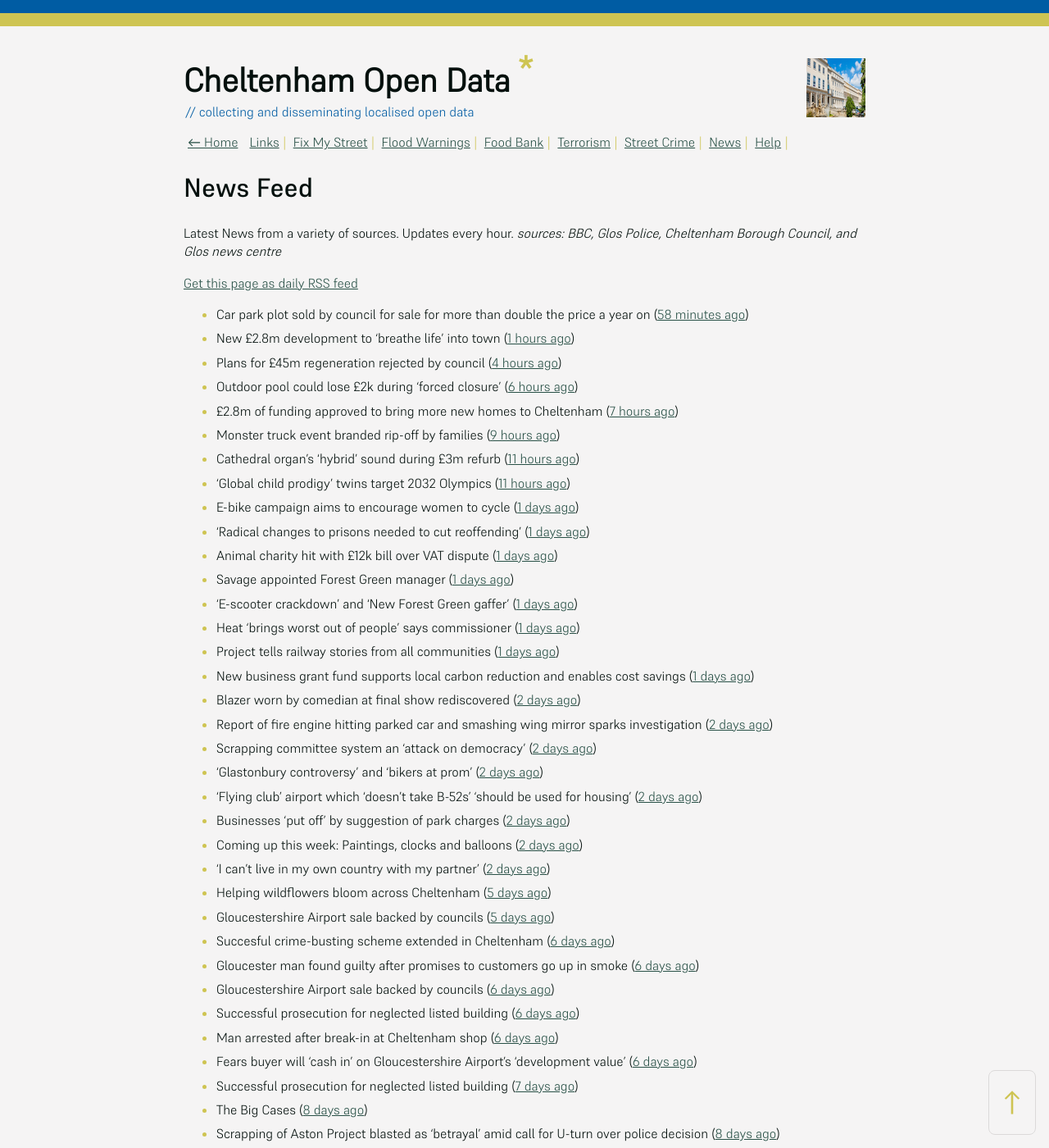
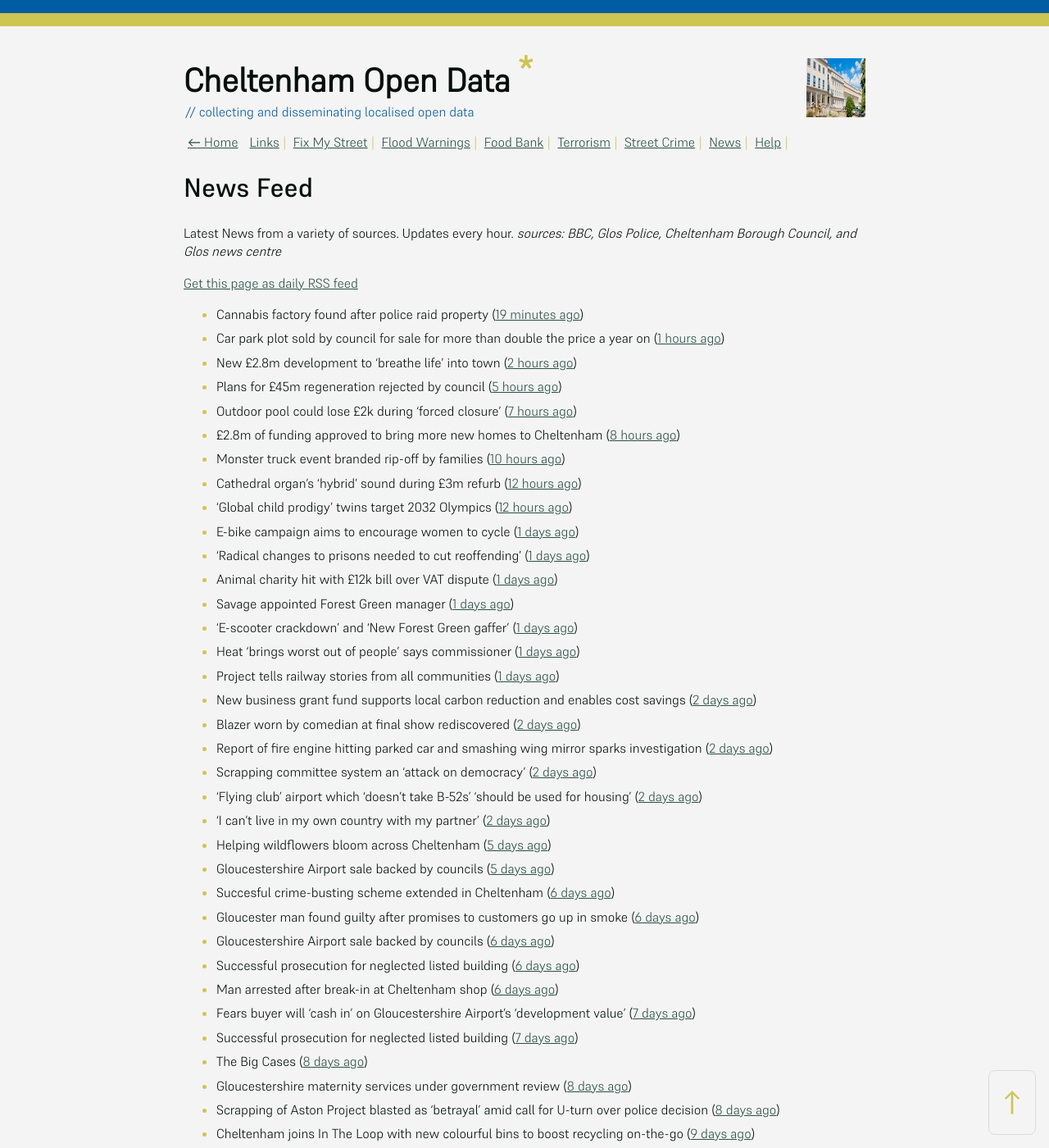
Before and after one commit to mat-0/cheltenham-open-data, a Jekyll site: the page built from _pages/news.md, in a window 1280 px wide and 1400 px high. Shown: the whole window at 82% size. Built offline with Jekyll 4.4.1, drawn with Linux system fonts in a browser that asks for light colours; some of the changed text lies outside the part shown.

Commit message:
Updated 2025-07-02 17:57:57

```diff
--- a/_pages/news.md
+++ b/_pages/news.md
@@ -12,14 +12,15 @@ _sources: BBC, Glos Police, Cheltenham Borough Council, and Glos news centre_
 [Get this page as daily RSS feed](/daily.rss)
 
 <!-- news_marker starts -->
-- Car park plot sold by council for sale for more than double the price a year on ([58 minutes ago](https://gloucesternewscentre.co.uk/car-park-plot-sold-by-council-for-sale-for-more-than-double-the-price-a-year-on/))
-- New £2.8m development to 'breathe life' into town ([1 hours ago](https://www.bbc.com/news/articles/cvg8n8djp0no))
-- Plans for £45m regeneration rejected by council ([4 hours ago](https://www.bbc.com/news/articles/ckg3jn2207ro))
-- Outdoor pool could lose £2k during 'forced closure' ([6 hours ago](https://www.bbc.com/news/articles/cvg885vxldgo))
-- £2.8m of funding approved to bring more new homes to Cheltenham ([7 hours ago](https://www.cheltenham.gov.uk/news/article/3027/28m_of_funding_approved_to_bring_more_new_homes_to_cheltenham))
-- Monster truck event branded rip-off by families ([9 hours ago](https://www.bbc.com/news/articles/c4gdmy874q4o))
-- Cathedral organ's 'hybrid' sound during £3m refurb ([11 hours ago](https://www.bbc.com/news/articles/cy4nngn7pgxo))
-- 'Global child prodigy' twins target 2032 Olympics ([11 hours ago](https://www.bbc.com/news/articles/c0k7x723zr1o))
+- Cannabis factory found after police raid property ([19 minutes ago](https://www.bbc.com/news/articles/cx2jxv80022o))
+- Car park plot sold by council for sale for more than double the price a year on ([1 hours ago](https://gloucesternewscentre.co.uk/car-park-plot-sold-by-council-for-sale-for-more-than-double-the-price-a-year-on/))
+- New £2.8m development to 'breathe life' into town ([2 hours ago](https://www.bbc.com/news/articles/cvg8n8djp0no))
+- Plans for £45m regeneration rejected by council ([5 hours ago](https://www.bbc.com/news/articles/ckg3jn2207ro))
+- Outdoor pool could lose £2k during 'forced closure' ([7 hours ago](https://www.bbc.com/news/articles/cvg885vxldgo))
+- £2.8m of funding approved to bring more new homes to Cheltenham ([8 hours ago](https://www.cheltenham.gov.uk/news/article/3027/28m_of_funding_approved_to_bring_more_new_homes_to_cheltenham))
+- Monster truck event branded rip-off by families ([10 hours ago](https://www.bbc.com/news/articles/c4gdmy874q4o))
+- Cathedral organ's 'hybrid' sound during £3m refurb ([12 hours ago](https://www.bbc.com/news/articles/cy4nngn7pgxo))
+- 'Global child prodigy' twins target 2032 Olympics ([12 hours ago](https://www.bbc.com/news/articles/c0k7x723zr1o))
 - E-bike campaign aims to encourage women to cycle ([1 days ago](https://www.bbc.com/news/articles/c9w11l9y7qno))
 - 'Radical changes to prisons needed to cut reoffending' ([1 days ago](https://www.bbc.com/news/articles/cm2zz75v286o))
 - Animal charity hit with £12k bill over VAT dispute ([1 days ago](https://www.bbc.com/news/articles/cglzy4518y9o))
@@ -27,14 +28,11 @@ _sources: BBC, Glos Police, Cheltenham Borough Council, and Glos news centre_
 - 'E-scooter crackdown' and 'New Forest Green gaffer' ([1 days ago](https://www.bbc.com/news/articles/cn7dd1n231mo))
 - Heat 'brings worst out of people' says commissioner ([1 days ago](https://www.bbc.com/news/articles/ckgjjx0ypwpo))
 - Project tells railway stories from all communities ([1 days ago](https://www.bbc.com/news/articles/c0l4z258kypo))
-- New business grant fund supports local carbon reduction and enables cost savings ([1 days ago](https://www.cheltenham.gov.uk/news/article/3026/new_business_grant_fund_supports_local_carbon_reduction_and_enables_cost_savings))
+- New business grant fund supports local carbon reduction and enables cost savings ([2 days ago](https://www.cheltenham.gov.uk/news/article/3026/new_business_grant_fund_supports_local_carbon_reduction_and_enables_cost_savings))
 - Blazer worn by comedian at final show rediscovered ([2 days ago](https://www.bbc.com/news/articles/c0j44n1y72zo))
 - Report of fire engine hitting parked car and smashing wing mirror sparks investigation ([2 days ago](https://gloucesternewscentre.co.uk/report-of-fire-engine-hitting-parked-car-and-smashing-wing-mirror-sparks-investigation/))
 - Scrapping committee system an 'attack on democracy' ([2 days ago](https://www.bbc.com/news/articles/c5ykgp79nl8o))
-- 'Glastonbury controversy' and 'bikers at prom' ([2 days ago](https://www.bbc.com/news/articles/ce8zz12ldqeo))
 - ‘Flying club’ airport which ‘doesn’t take B-52s’ ‘should be used for housing’ ([2 days ago](https://gloucesternewscentre.co.uk/flying-club-airport-which-doesnt-take-b-52s-should-be-used-for-housing/))
-- Businesses 'put off' by suggestion of park charges ([2 days ago](https://www.bbc.com/news/articles/c62gz7y2d5zo))
-- Coming up this week: Paintings, clocks and balloons ([2 days ago](https://www.bbc.com/news/articles/c36x778377eo))
 - 'I can't live in my own country with my partner' ([2 days ago](https://www.bbc.com/news/articles/czrynlevnpgo))
 - Helping wildflowers bloom across Cheltenham ([5 days ago](https://www.cheltenham.gov.uk/news/article/3025/helping_wildflowers_bloom_across_cheltenham))
 - Gloucestershire Airport sale backed by councils ([5 days ago](https://gloucesternewscentre.co.uk/gloucestershire-airport-sale-backed-by-councils/))
@@ -43,15 +41,17 @@ _sources: BBC, Glos Police, Cheltenham Borough Council, and Glos news centre_
 - Gloucestershire Airport sale backed by councils ([6 days ago](https://www.cheltenham.gov.uk/news/article/3024/gloucestershire_airport_sale_backed_by_councils))
 - Successful prosecution for neglected listed building ([6 days ago](https://gloucesternewscentre.co.uk/successful-prosecution-for-neglected-listed-building/))
 - Man arrested after break-in at Cheltenham shop ([6 days ago](https://gloucesternewscentre.co.uk/man-arrested-after-break-in-at-cheltenham-shop/))
-- Fears buyer will ‘cash in’ on Gloucestershire Airport’s ‘development value’ ([6 days ago](https://gloucesternewscentre.co.uk/fears-buyer-will-cash-in-on-gloucestershire-airports-development-value/))
+- Fears buyer will ‘cash in’ on Gloucestershire Airport’s ‘development value’ ([7 days ago](https://gloucesternewscentre.co.uk/fears-buyer-will-cash-in-on-gloucestershire-airports-development-value/))
 - Successful prosecution for neglected listed building ([7 days ago](https://www.cheltenham.gov.uk/news/article/3023/successful_prosecution_for_neglected_listed_building))
 - The Big Cases ([8 days ago](https://www.bbc.co.uk/iplayer/episode/m001z7w2))
+- Gloucestershire maternity services under government review ([8 days ago](https://www.bbc.co.uk/sounds/play/p0ll39jx))
 - Scrapping of Aston Project blasted as ‘betrayal’ amid call for U-turn over police decision ([8 days ago](https://gloucesternewscentre.co.uk/scrapping-of-aston-project-blasted-as-betrayal-amid-call-for-u-turn-over-police-decision/))
 - Cheltenham joins In The Loop with new colourful bins to boost recycling on-the-go ([9 days ago](https://www.cheltenham.gov.uk/news/article/3022/cheltenham_joins_in_the_loop_with_new_colourful_bins_to_boost_recycling_on-the-go))
 - Changes to Cheltenham bus routes spark concerns over lack of passenger consultation ([12 days ago](https://gloucesternewscentre.co.uk/changes-to-cheltenham-bus-routes-spark-concerns-over-lack-of-passenger-consultation/))
 - Architect and freemason honoured with blue plaque on masonic hall he built ([13 days ago](https://gloucesternewscentre.co.uk/architect-and-freemason-honoured-with-blue-plaque-on-masonic-hall-he-built/))
 - Frustration over ‘horrendous’ backlog in footpath applications ([13 days ago](https://gloucesternewscentre.co.uk/frustration-over-horrendous-backlog-in-footpath-applications/))
 - Charlies Stores to create 50 new jobs in Cheltenham ([13 days ago](https://gloucesternewscentre.co.uk/charlies-stores-to-create-50-new-jobs-in-cheltenham/))
+- Ten 100-tonne beams lifted for UK’s largest eco-bridge ([13 days ago](https://www.bbc.co.uk/sounds/play/p0lk57bp))
 - Condition of rural county roads to be checked by AI camera system ([13 days ago](https://gloucesternewscentre.co.uk/condition-of-rural-county-roads-to-be-checked-by-ai-camera-system/))
 - Joint statement with Gloucester City Council: Preferred bidder for Gloucestershire Airport to deliver soaring potential for economic benefit to region ([14 days ago](https://www.cheltenham.gov.uk/news/article/3021/joint_statement_with_gloucester_city_council_preferred_bidder_for_gloucestershire_airport_to_deliver_soaring_potential_for_economic_benefit_to_region))
 - Scene guard in place overnight after report two men assaulted a man in Cheltenham ([16 days ago](https://gloucesternewscentre.co.uk/scene-guard-in-place-overnight-after-report-two-men-assaulted-a-man-in-cheltenham/))
```
Also changed, not shown: _data/flood.json (+5 -27 lines), _pages/fix-my-street.md (+3 -3 lines), index.md (+5 -5 lines).
